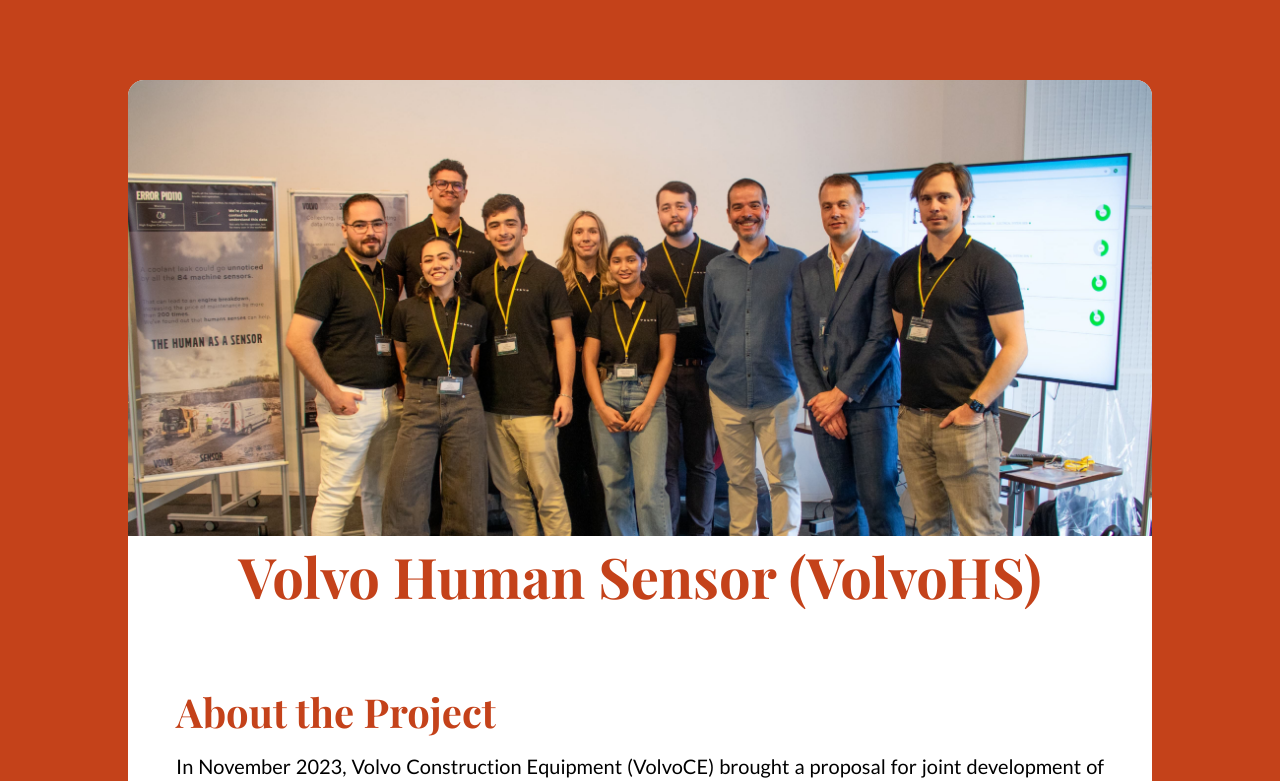
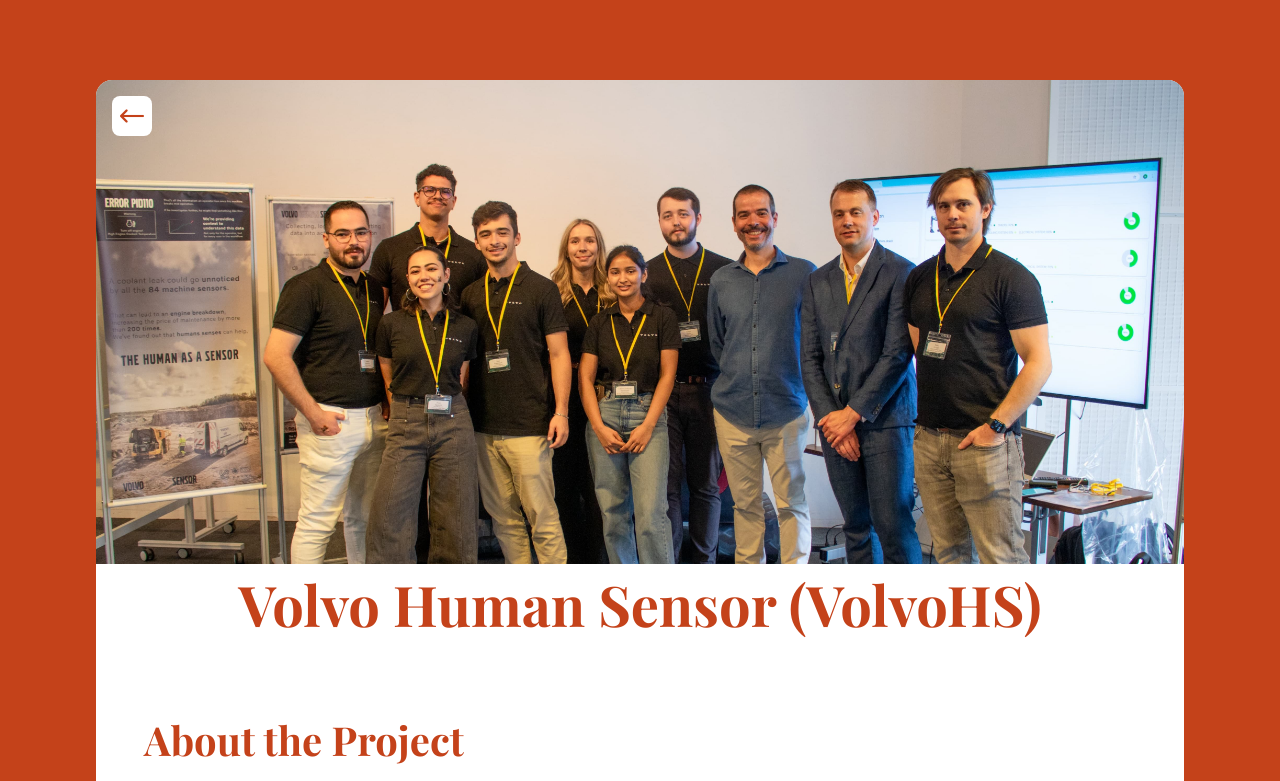
Before and after one commit to RossSumie/rossanatsutsumiportfolio, a Next.js app: page /VolvoHS in a window 1280 px wide. Shown: the top 781 px of the page. Built offline with nearby package versions, Linux system fonts and the light colour scheme; a web font is replaced by a local one.

Commit message:
go back button add

```diff
--- /dev/null
+++ b/src/components/GeneralComponents/BackButton/index.tsx
@@ -0,0 +1,41 @@
+/* eslint-disable react/no-unescaped-entities */
+import { useRouter } from 'next/router';
+import * as S from './styles';
+
+export type BackButtonProps = {
+    teal: boolean;
+};
+
+const BackButton: React.FC<BackButtonProps> = ({ teal }) => {
+    const router = useRouter(); // Initialize router
+
+    const handleClick = () => {
+        router.push('/'); // Redirect to the specified route
+    };
+
+    return (
+        <S.Button onClick={handleClick}>
+            {teal ? (
+                <>
+                    <img
+                        src="/assets/right_arrow_teal.svg"
+                        height={24}
+                        alt="logo"
+                        style={{ transform: 'rotate(180deg)' }}
+                    />
+                </>
+            ) : (
+                <>
+                    <img
+                        src="/assets/right_arrow_orange.svg"
+                        height={24}
+                        alt="logo"
+                        style={{ transform: 'rotate(180deg)' }}
+                    />
+                </>
+            )}
+        </S.Button>
+    );
+};
+
+export default BackButton;
--- /dev/null
+++ b/src/components/GeneralComponents/BackButton/styles.ts
@@ -0,0 +1,66 @@
+import styled from 'styled-components';
+
+const breakpoints = {
+    mobile: '600px',
+    tablet: '950px',
+    desktop: '1024px'
+};
+export const Button = styled.button`
+    display: flex;
+    background-color: white;
+    border-radius: 8px;
+    border: none;
+    align-items: center;
+    margin: 16px;
+    padding: 8px;
+    cursor: pointer;
+    z-index: 2;
+    position: absolute;
+    gap: 16px;
+    @media screen and (max-width: ${breakpoints.desktop}) {
+        margin: 16px;
+        padding: 8px;
+        gap: 16px;
+    }
+    @media screen and (max-width: ${breakpoints.tablet}) {
+        margin: 8px;
+        padding: 4px;
+        gap: 8px;
+    }
+    @media screen and (max-width: ${breakpoints.mobile}) {
+        padding: 4px;
+        gap: 8px;
+    }
+`;
+
+export const ButtonText = styled.h1`
+    color: ${({ theme }) => theme.colors.secondary.dark};
+    font-size: 16px;
+    margin-right: 8px;
+    font-family: 'Lato';
+    @media screen and (max-width: ${breakpoints.desktop}) {
+        font-size: 16px;
+    }
+    @media screen and (max-width: ${breakpoints.tablet}) {
+        font-size: 14px;
+    }
+    @media screen and (max-width: ${breakpoints.mobile}) {
+        font-size: 14px;
+    }
+`;
+
+export const ButtonTextTeal = styled.h1`
+    color: ${({ theme }) => theme.colors.primary.dark};
+    font-size: 16px;
+    margin-right: 8px;
+    font-family: 'Lato';
+    @media screen and (max-width: ${breakpoints.desktop}) {
+        font-size: 16px;
+    }
+    @media screen and (max-width: ${breakpoints.tablet}) {
+        font-size: 14px;
+    }
+    @media screen and (max-width: ${breakpoints.mobile}) {
+        font-size: 14px;
+    }
+`;
--- a/src/template/VolvoHSTemplate/index.tsx
+++ b/src/template/VolvoHSTemplate/index.tsx
@@ -1,4 +1,5 @@
 import { useEffect, useState } from 'react';
+import BackButton from 'components/GeneralComponents/BackButton';
 import * as S from './styles';
 
 const VolvoHSTemplate = () => {
@@ -33,22 +34,20 @@
             }
         };
 
-        // Trigger once when component mounts
         handleResize();
 
-        // Add event listener
         window.addEventListener('resize', handleResize);
 
-        // Cleanup event listener on unmount
         return () => {
             window.removeEventListener('resize', handleResize);
         };
-    }, []); // Empty dependency array so it runs only on mount
+    }, []);
 
     return (
         <S.Wrapper>
             <S.Container>
                 <S.ImageOverlayContainer>
+                    <BackButton teal={false} />
                     <S.ImageOverlay />
                     <img
                         src="/assets/VolvoCE_011.jpeg"
--- a/src/template/VolvoHSTemplate/styles.ts
+++ b/src/template/VolvoHSTemplate/styles.ts
@@ -3,7 +3,8 @@
 const breakpoints = {
     mobile: '600px',
     tablet: '950px',
-    desktop: '1024px'
+    desktop: '1024px',
+    desktop_b: '1500px'
 };
 
 export const Wrapper = styled.div`
@@ -20,7 +21,21 @@
     border-radius: 16px;
     margin: 10vh 0 10vh 0;
     height: auto;
-    width: 80vw;
+    width: 70vw;
+    @media screen and (max-width: ${breakpoints.desktop_b}) {
+        width: 85vw;
+    }
+    @media screen and (max-width: ${breakpoints.desktop}) {
+        width: 80vw;
+    }
+    @media screen and (max-width: ${breakpoints.tablet}) {
+        margin: 5vh 0 5vh 0;
+        width: 90vw;
+    }
+    @media screen and (max-width: ${breakpoints.mobile}) {
+        margin: 2.5vh 0 2.5vh 0;
+        width: 95vw;
+    }
 `;
 
 export const ContainerWrapper = styled.div`
@@ -41,6 +56,7 @@
 export const ImageOverlayContainer = styled.div`
     position: relative;
     width: 100%;
+    z-index: 0;
 `;
 
 export const ImageOverlay = styled.div`
```
